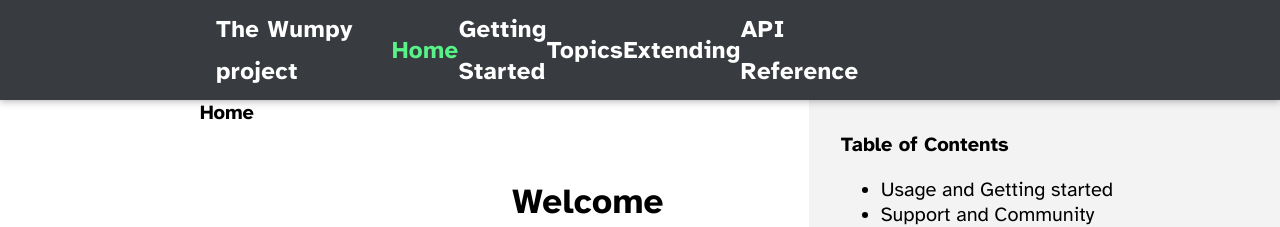
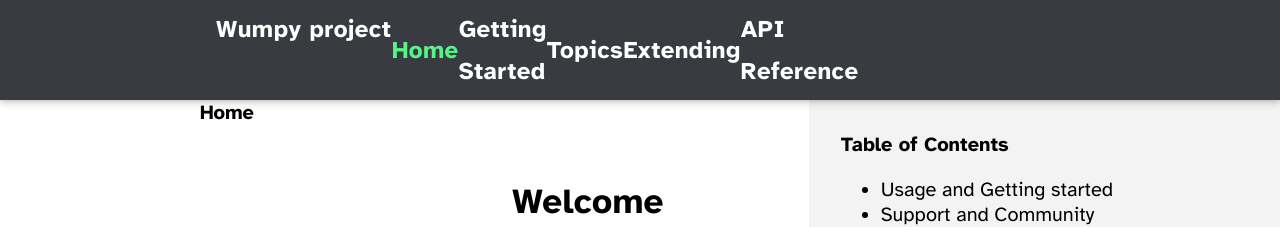
Before and after one commit to wumpyproject/docs, an MkDocs documentation site: the page built from docs/index.md, in a window 1280 px wide. Shown: the top 227 px of the page. Built offline with MkDocs 1.6.1, drawn with Linux system fonts in a browser that asks for light colours; some of the changed text lies outside the part shown.

Commit message:
Remove unnecessary "the" from site name

```diff
--- a/mkdocs.yml
+++ b/mkdocs.yml
@@ -1,4 +1,4 @@
-site_name: The Wumpy project
+site_name: Wumpy project
 copyright: Copyright © 2022 The Wumpy project and contributors
 
 repo_name: GitHub
```
